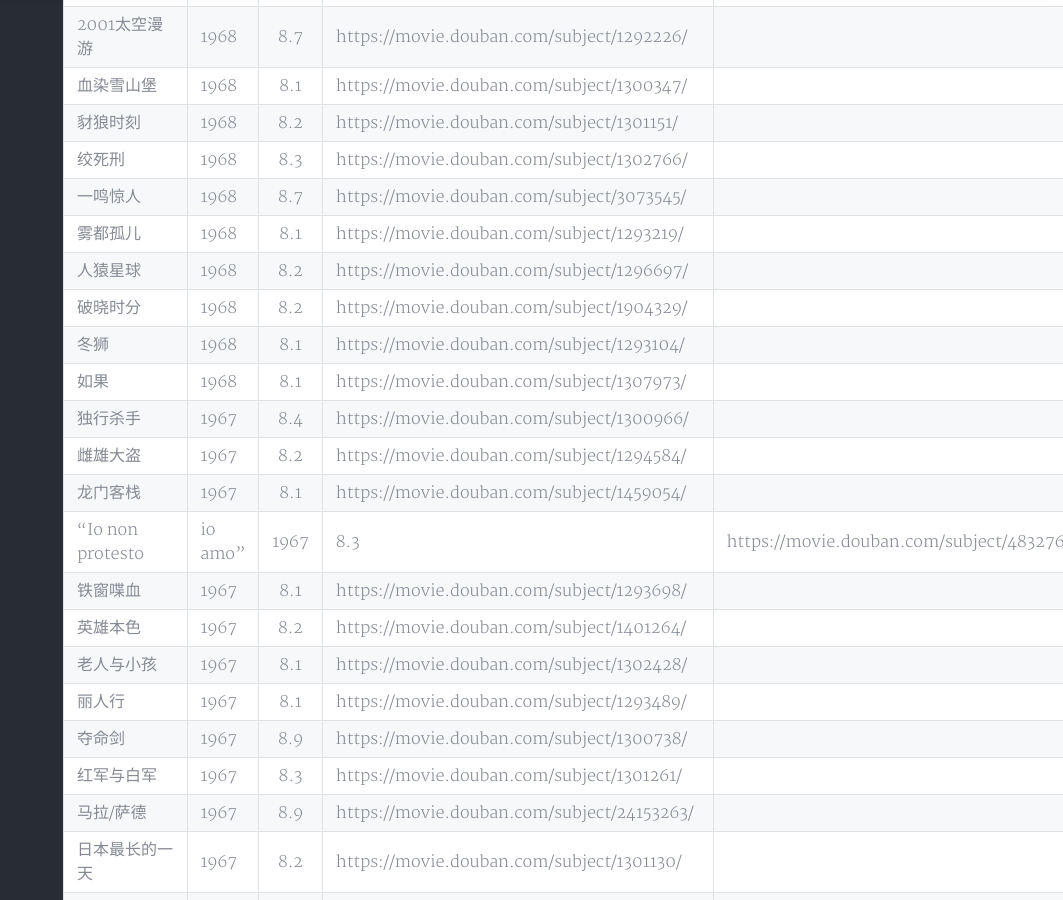
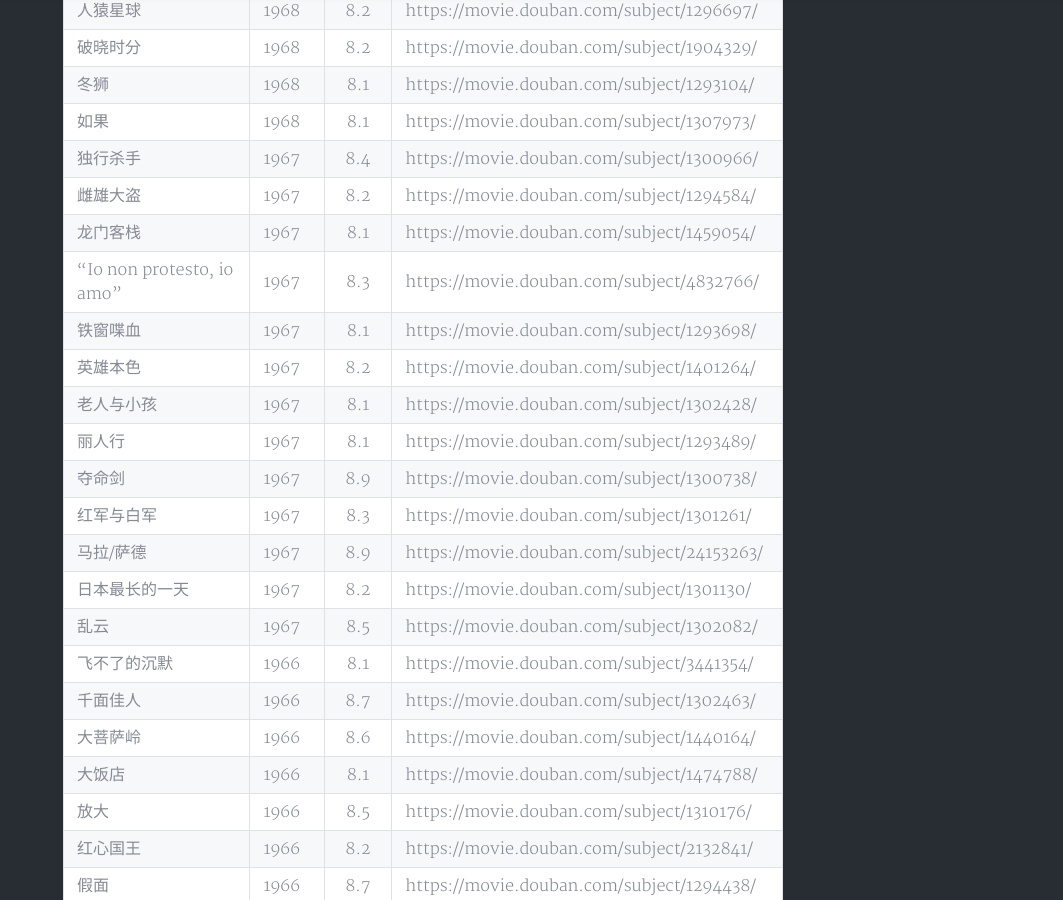
Before and after one commit to stardust1900/stardust1900.github.io, a Jekyll site: the page built from _posts/2024-05-07-moives-before-1974.md, in a window 1280 px wide and 900 px high, scrolled down 5340 px. Shown: the whole window, without its empty margins (217-1280 px from the left). Built offline with Jekyll 4.4.1, drawn with Linux system fonts in a browser that asks for light colours; nearby versions of some CDN libraries; comment, search, counter and statistics services are not loaded; a style sheet for code colours, icons or effects is not loaded; some of the changed text lies outside the part shown.

Commit message:
1974前上映的电影

```diff
--- a/_posts/2024-05-07-moives-before-1974.md
+++ b/_posts/2024-05-07-moives-before-1974.md
@@ -153,7 +153,7 @@
 |独行杀手|1967|8.4|https://movie.douban.com/subject/1300966/|
 |雌雄大盗|1967|8.2|https://movie.douban.com/subject/1294584/|
 |龙门客栈|1967|8.1|https://movie.douban.com/subject/1459054/|
-|"Io non protesto| io amo"|1967|8.3|https://movie.douban.com/subject/4832766/|
+|"Io non protesto, io amo"|1967|8.3|https://movie.douban.com/subject/4832766/|
 |铁窗喋血|1967|8.1|https://movie.douban.com/subject/1293698/|
 |英雄本色|1967|8.2|https://movie.douban.com/subject/1401264/|
 |老人与小孩|1967|8.1|https://movie.douban.com/subject/1302428/|
@@ -198,7 +198,7 @@
 |典当商|1964|8.2|https://movie.douban.com/subject/1299677/|
 |直捣黄龙府|1964|8.2|https://movie.douban.com/subject/1908182/|
 |贵妇还乡|1964|8.1|https://movie.douban.com/subject/1293507/|
-|"加油|法国队!"|1964|9.0|https://movie.douban.com/subject/3700124/|
+|"加油,法国队!"|1964|9.0|https://movie.douban.com/subject/3700124/|
 |窈窕淑女|1964|8.1|https://movie.douban.com/subject/1297965/|
 |砂之女|1964|8.5|https://movie.douban.com/subject/1295812/|
 |伏尔干案件|1964|8.7|https://movie.douban.com/subject/6967659/|
```
Also changed, not shown: other parts of _posts/2024-05-07-moives-before-1974.md (+1 -1 lines).
